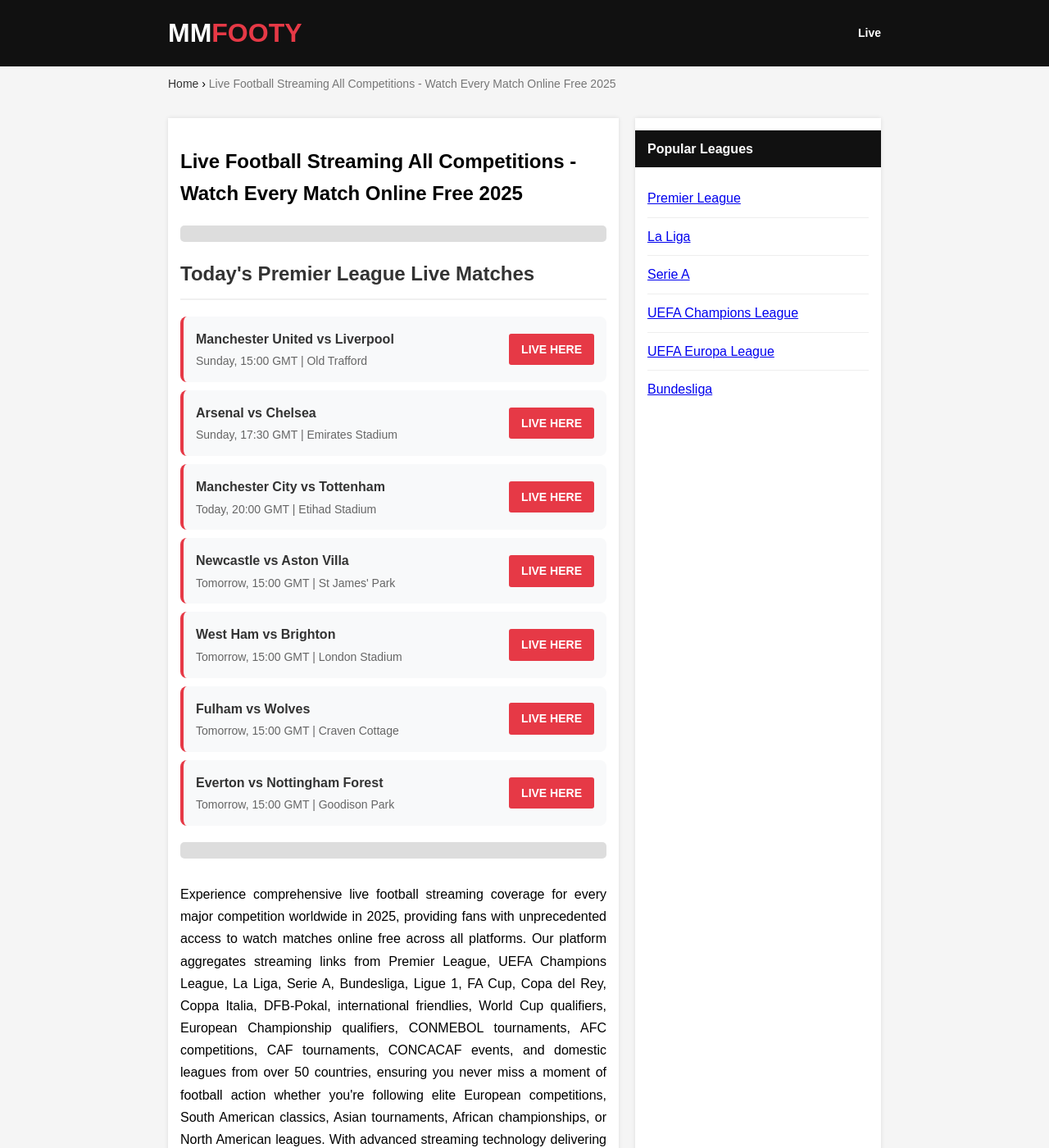
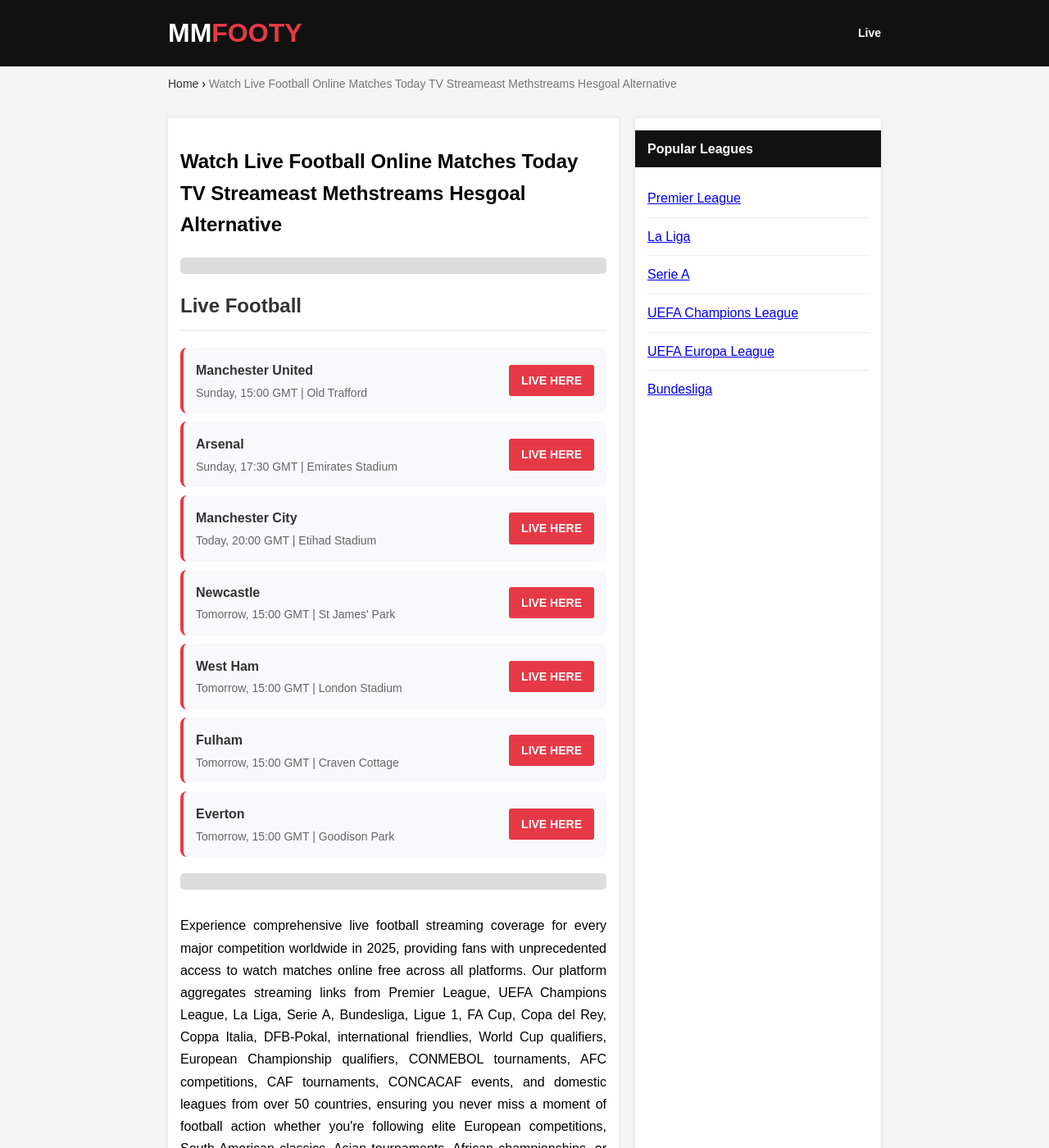
Before and after one commit to mozwav/blog1, a Jekyll site: the page built from _posts/2025-01-01-live.md, in a window 1280 px wide and 1400 px high. Shown: the whole window at 82% size. Built offline with Jekyll 4.4.1, drawn with Linux system fonts in a browser that asks for light colours; some web fonts are replaced.

Commit message:
Update 2025-01-01-live.md

```diff
--- a/_posts/2025-01-01-live.md
+++ b/_posts/2025-01-01-live.md
@@ -1,6 +1,6 @@
 ---
 layout: post
-title: "Live Football Streaming All Competitions - Watch Every Match Online Free 2025"
+title: "Watch Live Football Online Matches Today TV Streameast Methstreams Hesgoal Alternative"
 date: 2025-01-01
 permalink: /live/
 description: "Watch live football streaming for all competitions worldwide in 2025. Premier League, Champions League, La Liga, Serie A, Bundesliga and more matches available online free."
@@ -11,12 +11,12 @@
 
 <!-- Simple Live Streaming Schedule dari Data YAML -->
 <div class="simple-schedule">
-    <h2>Today's Premier League Live Matches</h2>
+    <h2>Live Football</h2>
 
     {% for match in site.data.matches %}
     <div class="simple-match">
         <div class="match-info">
-            <div class="team-names">{{ match.team1 }} vs {{ match.team2 }}</div>
+            <div class="team-names">{{ match.team1 }}</div>
             <div class="match-time">{{ match.date }} | {{ match.venue }}</div>
         </div>
         <a href="{{ match.live_url }}" class="live-here-btn">LIVE HERE</a>
```
